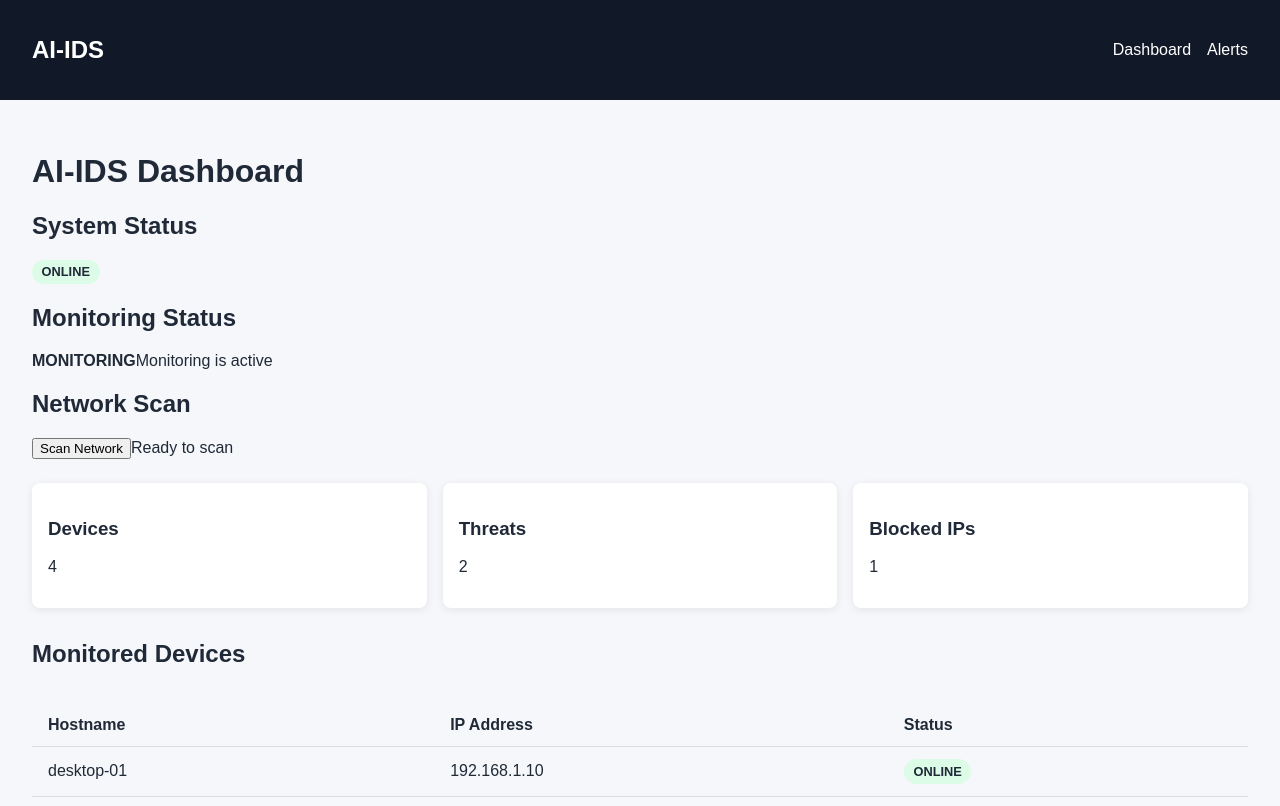
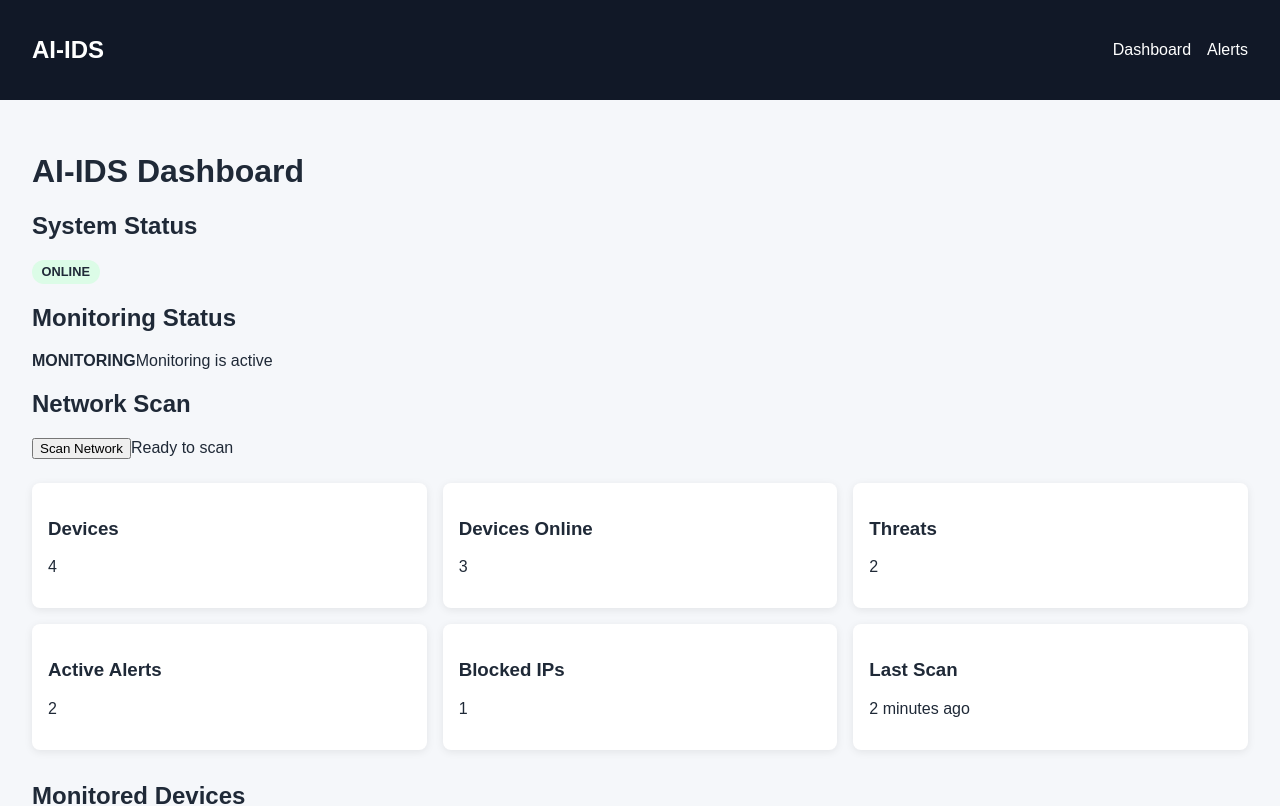
Before and after one commit to samahorro/AI-Intrusion-Detection-System, a React (Vite) app in the folder frontend/: page / in a window 1280 px wide. Shown: the top 806 px of the page. Built offline with nearby package versions, Linux system fonts and the light colour scheme.

Commit message:
Kan21: expand dashboard status and metric cards

```diff
--- a/frontend/src/data/mockData.ts
+++ b/frontend/src/data/mockData.ts
@@ -9,6 +9,9 @@ export const systemStatus: SystemStatus = {
   devices: 4,
   threats: 2,
   blockedIPs: 1,
+  activeAlerts: 2,
+  devicesOnline: 3,
+  lastScan: "2 minutes ago",
 };
 
 export const alerts: Alert[] = [
--- a/frontend/src/pages/Dashboard.tsx
+++ b/frontend/src/pages/Dashboard.tsx
@@ -38,13 +38,30 @@ export default function Dashboard() {
           title="Devices"
           value={systemStatus.devices}
         />
+
+        <MetricCard
+          title="Devices Online"
+          value={systemStatus.devicesOnline}
+        />
+
         <MetricCard
           title="Threats"
           value={systemStatus.threats}
         />
+
+        <MetricCard
+          title="Active Alerts"
+          value={systemStatus.activeAlerts}
+        />
+
         <MetricCard
           title="Blocked IPs"
           value={systemStatus.blockedIPs}
+        />
+
+        <MetricCard
+          title="Last Scan"
+          value={systemStatus.lastScan}
         />
       </section>
 
--- a/frontend/src/types/monitoring.ts
+++ b/frontend/src/types/monitoring.ts
@@ -21,6 +21,9 @@ export interface SystemStatus {
   devices: number;
   threats: number;
   blockedIPs: number;
+  activeAlerts: number;
+  devicesOnline: number;
+  lastScan: string;
 }
 
 export interface Alert {
```
